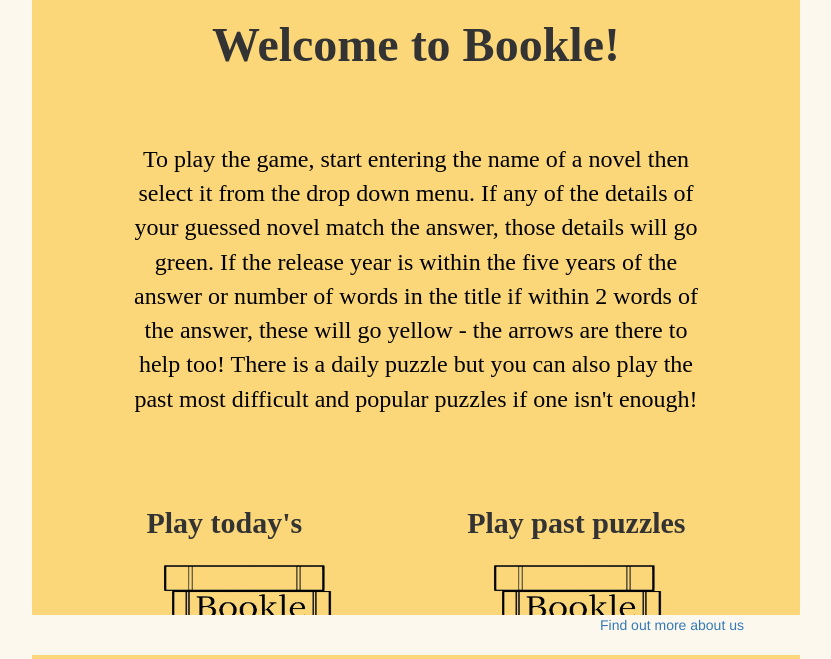
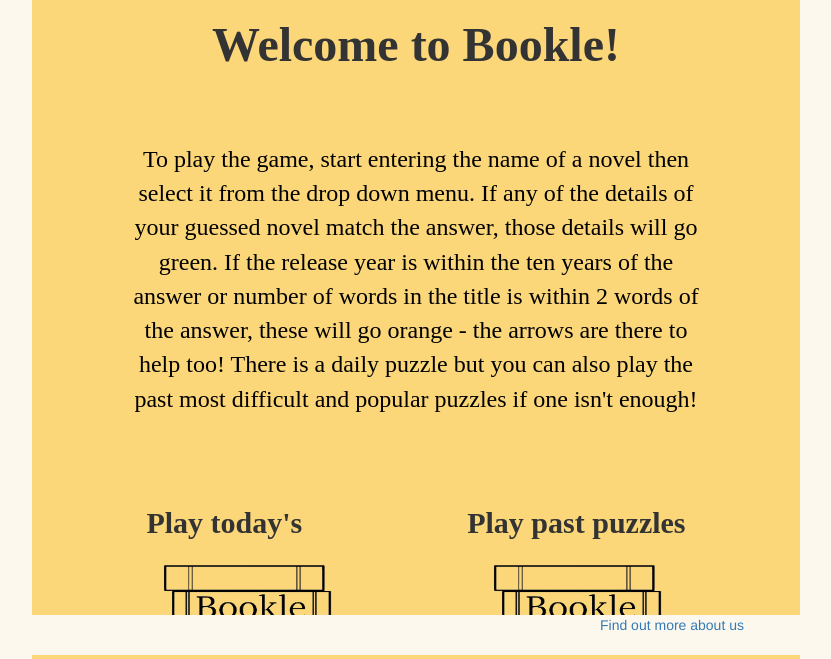
Before and after one commit to phantomsheepp/group1a_wad_project, a Django app: page / in a window 1280 px wide. Shown: the part 145-804 px from the top of the page, without its empty margins (224-1055 px from the left). Run offline with Django 3.2, Linux system fonts and the light colour scheme; some libraries are stand-ins or nearby versions.

Commit message:
Fixed spelling

```diff
--- a/templates/bookle/home.html
+++ b/templates/bookle/home.html
@@ -11,8 +11,8 @@
         <h1>Welcome to Bookle!</h1>
         <p id="instructionsText"> To play the game, start entering the name of a novel then select it from the drop down menu.
             If any of the details of your guessed novel match the answer, those details will go green.
-            If the release year is within the five years of the answer or number of words in the title
-            if within 2 words of the answer, these will go yellow - the arrows are there to help too! There
+            If the release year is within the ten years of the answer or number of words in the title
+            is within 2 words of the answer, these will go orange - the arrows are there to help too! There
             is a daily puzzle but you can also play the past most difficult and popular puzzles if one isn't
             enough! </p>
 
```
